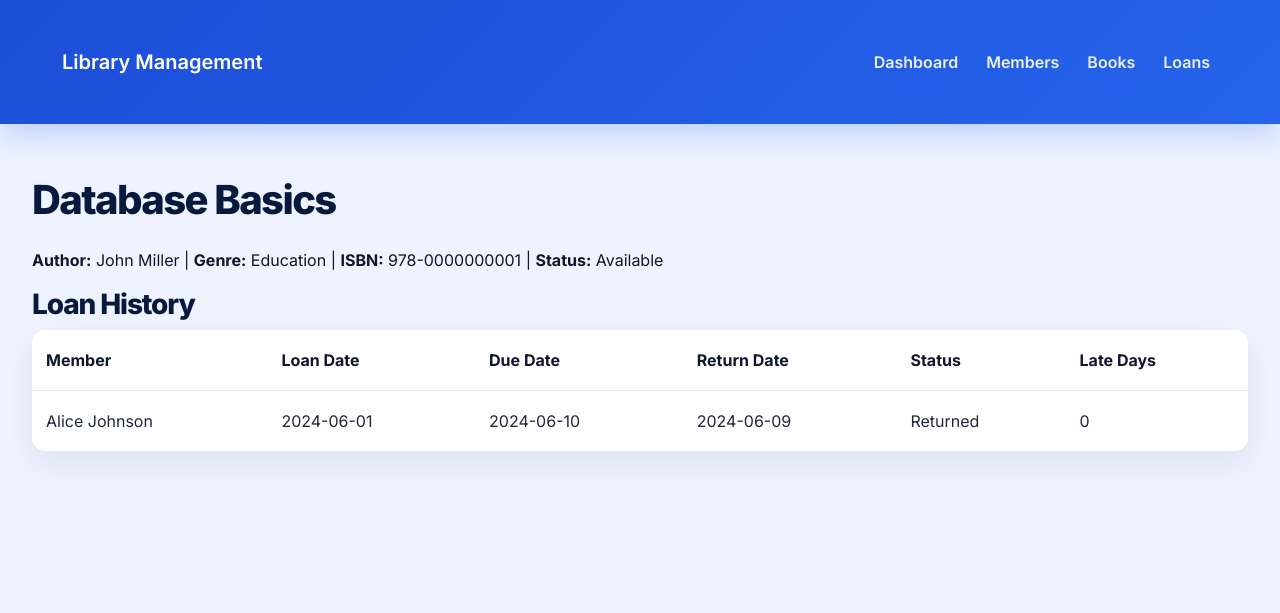
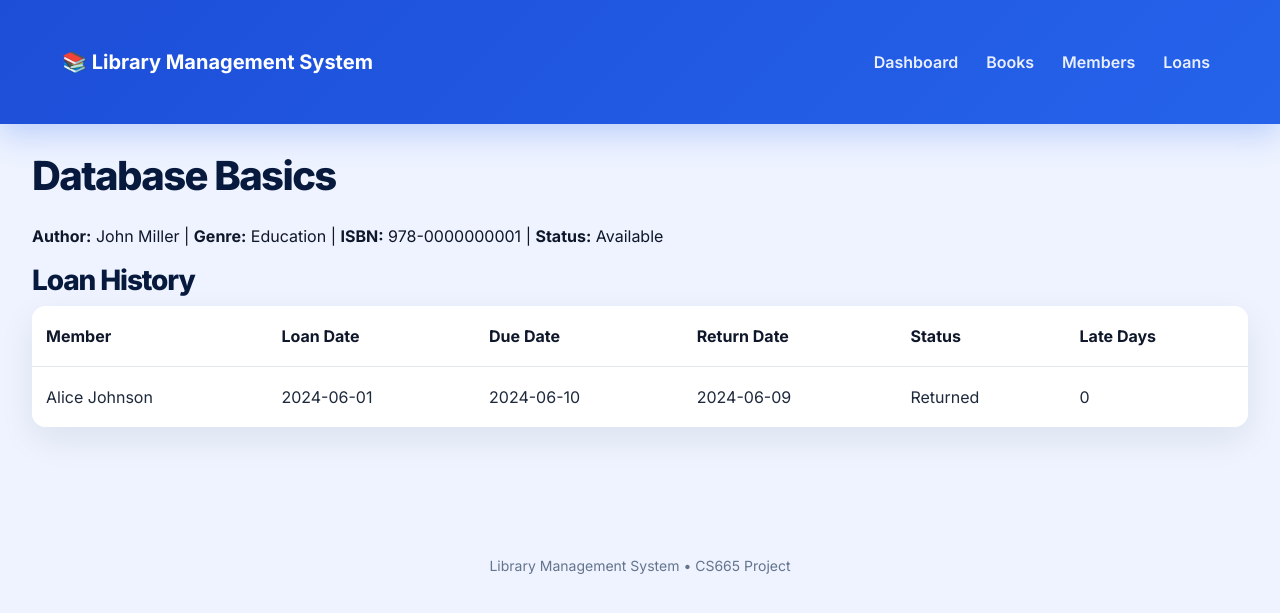
Before and after one commit to Gungn1r-G/Library-Management-System, a Flask app: page /books/1 in a window 1280 px wide. Shown: the top 613 px of the page. Run offline with Flask 3, Linux system fonts and the light colour scheme; data comes from the database, SQL or seed files in the repository.

Commit message:
Improved navbar and footer layout

```diff
--- a/static/css/style.css
+++ b/static/css/style.css
@@ -312,3 +312,10 @@ a:hover {
     background: #f8fafc;
     border-radius: 12px;
 }
+.footer {
+    margin-top: 60px;
+    padding: 24px;
+    text-align: center;
+    color: #64748b;
+    font-size: 14px;
+}
--- a/templates/base.html
+++ b/templates/base.html
@@ -8,16 +8,35 @@
   <link rel="stylesheet" href="{{ url_for('static', filename='css/style.css') }}">
 </head>
 <body>
-<nav class="navbar navbar-expand-lg navbar-dark bg-dark mb-4">
+<nav class="navbar navbar-expand-lg">
   <div class="container">
-    <a class="navbar-brand" href="{{ url_for('dashboard') }}">Library Management</a>
-    <button class="navbar-toggler" type="button" data-bs-toggle="collapse" data-bs-target="#nav"><span class="navbar-toggler-icon"></span></button>
-    <div class="collapse navbar-collapse" id="nav">
+    <a class="navbar-brand fw-bold" href="/">
+      📚 Library Management System
+    </a>
+
+    <button class="navbar-toggler" type="button" data-bs-toggle="collapse" data-bs-target="#navbarNav">
+      <span class="navbar-toggler-icon"></span>
+    </button>
+
+    <div class="collapse navbar-collapse" id="navbarNav">
       <ul class="navbar-nav ms-auto">
-        <li class="nav-item"><a class="nav-link" href="{{ url_for('dashboard') }}">Dashboard</a></li>
-        <li class="nav-item"><a class="nav-link" href="{{ url_for('members') }}">Members</a></li>
-        <li class="nav-item"><a class="nav-link" href="{{ url_for('books') }}">Books</a></li>
-        <li class="nav-item"><a class="nav-link" href="{{ url_for('loans') }}">Loans</a></li>
+
+        <li class="nav-item">
+          <a class="nav-link" href="/">Dashboard</a>
+        </li>
+
+        <li class="nav-item">
+          <a class="nav-link" href="/books">Books</a>
+        </li>
+
+        <li class="nav-item">
+          <a class="nav-link" href="/members">Members</a>
+        </li>
+
+        <li class="nav-item">
+          <a class="nav-link" href="/loans">Loans</a>
+        </li>
+
       </ul>
     </div>
   </div>
@@ -33,5 +52,8 @@
   {% block content %}{% endblock %}
 </main>
 <script src="https://cdn.jsdelivr.net/npm/bootstrap@5.3.3/dist/js/bootstrap.bundle.min.js"></script>
+<footer class="footer">
+    Library Management System • CS665 Project
+</footer>
 </body>
 </html>
```
